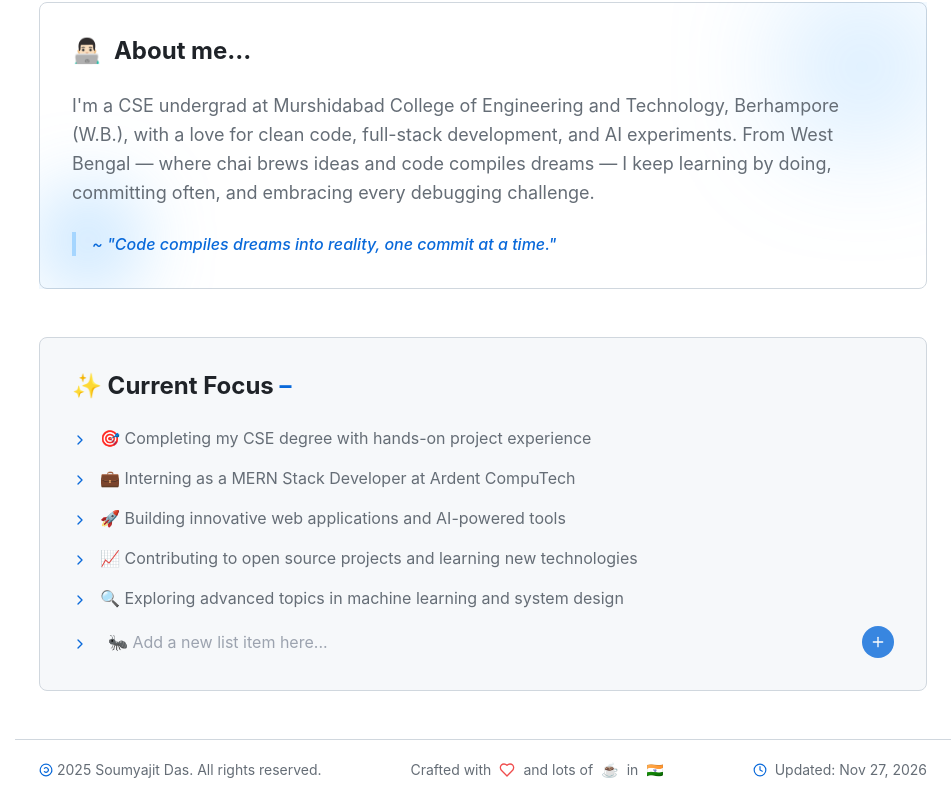
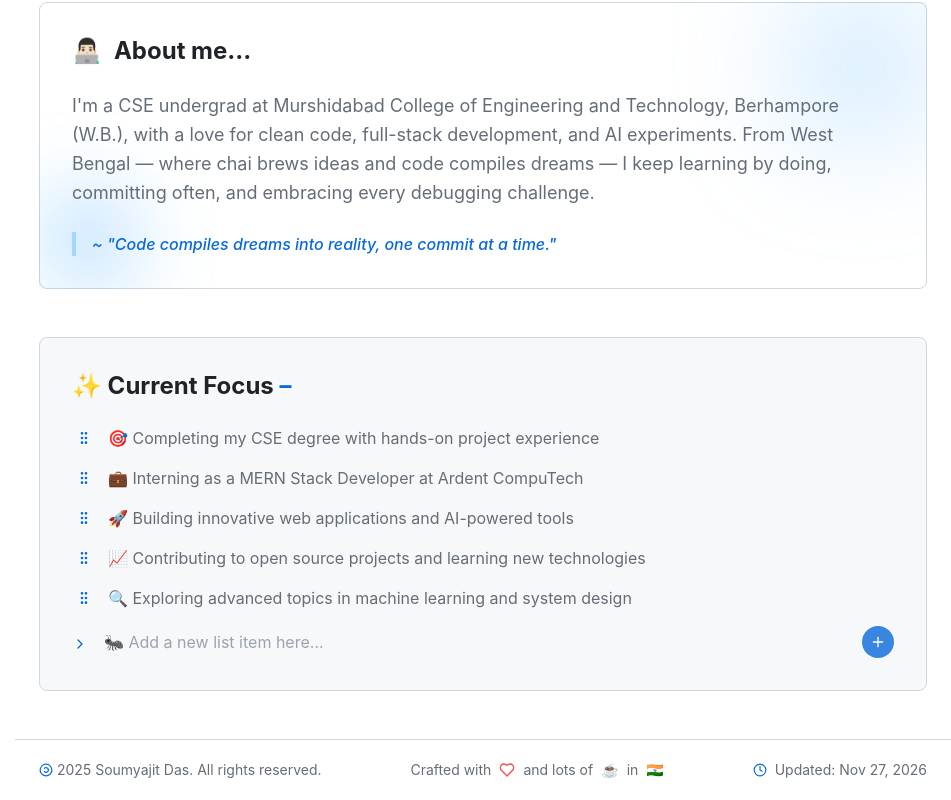
Before and after one commit to soumyajiitdas/soumyajiitdas.github.io, a React (Vite) app: page / in a window 1280 px wide. Shown: the part 1191-1991 px from the top of the page, without its empty margins (329-1280 px from the left). Built offline with nearby package versions, Linux system fonts and the light colour scheme.

Commit message:
feat: now current focus section list items are draggable

```diff
--- a/package.json
+++ b/package.json
@@ -4,6 +4,7 @@
     "private": true,
     "homepage": "https://soumyajiitdas.github.io/",
     "dependencies": {
+        "@dnd-kit/core": "^6.3.1",
         "@hookform/resolvers": "^5.0.1",
         "@radix-ui/react-accordion": "^1.2.8",
         "@radix-ui/react-alert-dialog": "^1.1.11",
--- a/src/pages/About.jsx
+++ b/src/pages/About.jsx
@@ -1,9 +1,71 @@
 import React, { useState, useEffect } from 'react';
 import { aboutMe, typewriterTexts } from '../data/data';
-import { ChevronRight, Download, ExternalLink, Coffee, GitBranch, Brain, FileJson, Pencil, Trash2, Plus, Save, X } from 'lucide-react';
+import { ChevronRight, Download, ExternalLink, Coffee, GitBranch, Brain, FileJson, Pencil, Trash2, Plus, Save, X, GripVertical } from 'lucide-react';
 import { useNavigate } from 'react-router-dom';
+import { DndContext, MouseSensor, TouchSensor, useSensor, useSensors, closestCenter, useDraggable, useDroppable } from '@dnd-kit/core';
 import profileImg from '/assets/profileImg.webp';
 import myResume from "/assets/Sample_Resume.pdf";
+
+// Simple helper to move array elements
+const arrayMove = (array, from, to) => {
+    const arr = [...array];
+    const [item] = arr.splice(from, 1);
+    arr.splice(to, 0, item);
+    return arr;
+};
+
+// Generate a reasonably unique id without extra deps
+const genId = () => `${Date.now()}-${Math.random().toString(36).slice(2, 9)}`;
+
+// Normalize any persisted value to [{id, text}] shape
+const normalizeFocusList = (value, fallbackStrings) => {
+    const toObjects = (list) => list.map((text) => ({ id: genId(), text }));
+
+    if (!value) return toObjects(fallbackStrings);
+    try {
+        const parsed = typeof value === 'string' ? JSON.parse(value) : value;
+        if (Array.isArray(parsed)) {
+            if (parsed.length === 0) return toObjects(fallbackStrings);
+            if (typeof parsed[0] === 'string') return toObjects(parsed);
+            if (parsed[0] && typeof parsed[0] === 'object' && 'text' in parsed[0]) return parsed;
+        }
+        return toObjects(fallbackStrings);
+    } catch (e) {
+        return toObjects(fallbackStrings);
+    }
+};
+
+const FocusItem = ({ item, index, children, isEditing }) => {
+    // Make each item both draggable and a drop target
+    const { attributes, listeners, setNodeRef: setDragRef, transform, isDragging } = useDraggable({ id: item.id });
+    // Limit dragging to the handle only by attaching listeners to a handle element later
+    const handleProps = { ...attributes, ...listeners };
+    const { setNodeRef: setDropRef } = useDroppable({ id: item.id });
+
+    const style = transform ? { transform: `translate3d(${transform.x}px, ${transform.y}px, 0)`, zIndex: 5 } : undefined;
+
+    return (
+        <li
+            key={item.id}
+            ref={(node) => {
+                setDragRef(node);
+                setDropRef(node);
+            }}
+            style={style}
+            className={`group flex items-center gap-3 rounded-md ${isDragging ? 'ring-1 ring-primary/40 bg-background-subtle' : ''} ${isEditing ? 'bg-background-subtle' : ''}`}
+        >
+            <button
+                type="button"
+                aria-label="Drag item"
+                className="p-1 text-muted hover:text-default rounded cursor-grab active:cursor-grabbing focus:outline-none focus:ring-1 focus:ring-primary/40"
+                {...handleProps}
+            >
+                <GripVertical size={16} className='text-primary' />
+            </button>
+            {children}
+        </li>
+    );
+};
 
 const About = () => {
     const navigate = useNavigate();
@@ -19,15 +81,17 @@ const About = () => {
         "🔍 Exploring advanced topics in machine learning and system design"
     ];
 
+    // Load from localStorage and normalize
     const [focusList, setFocusList] = useState(() => {
         const savedList = localStorage.getItem('focusList');
-        const parsedList = savedList ? JSON.parse(savedList) : null;
-        return parsedList && parsedList.length > 0 ? parsedList : defaultFocusList;
+        return normalizeFocusList(savedList ? JSON.parse(savedList) : null, defaultFocusList);
     });
+
     const [newItem, setNewItem] = useState('');
     const [editingIndex, setEditingIndex] = useState(null);
     const [editedItem, setEditedItem] = useState('');
 
+    // Persist to localStorage on changes
     useEffect(() => {
         localStorage.setItem('focusList', JSON.stringify(focusList));
     }, [focusList]);
@@ -74,7 +138,7 @@ const About = () => {
 
     const handleAddItem = () => {
         if (newItem.trim() !== '') {
-            setFocusList([...focusList, newItem.trim()]);
+            setFocusList([...focusList, { id: genId(), text: newItem.trim() }]);
             setNewItem('');
         }
     };
@@ -82,22 +146,48 @@ const About = () => {
     const handleDeleteItem = (index) => {
         const updatedList = focusList.filter((_, i) => i !== index);
         setFocusList(updatedList);
+        if (editingIndex === index) setEditingIndex(null);
     };
 
     const handleEditItem = (index) => {
         setEditingIndex(index);
-        setEditedItem(focusList[index]);
+        setEditedItem(focusList[index].text);
     };
 
     const handleSaveItem = (index) => {
         const updatedList = [...focusList];
-        updatedList[index] = editedItem.trim();
+        updatedList[index] = { ...updatedList[index], text: editedItem.trim() };
         setFocusList(updatedList);
         setEditingIndex(null);
     };
 
     const handleCancelEdit = () => {
         setEditingIndex(null);
+    };
+
+    // DnD-kit sensors
+    const sensors = useSensors(
+        useSensor(MouseSensor, { activationConstraint: { distance: 5 } }),
+        useSensor(TouchSensor, { activationConstraint: { delay: 150, tolerance: 5 } })
+    );
+
+    const handleDragEnd = (event) => {
+        const { active, over } = event;
+        if (!over || active.id === over.id) return;
+        const oldIndex = focusList.findIndex((i) => i.id === active.id);
+        const newIndex = focusList.findIndex((i) => i.id === over.id);
+        if (oldIndex === -1 || newIndex === -1) return;
+        const newList = arrayMove(focusList, oldIndex, newIndex);
+        setFocusList(newList);
+
+        // Keep editingIndex pointing to the same item after reorder
+        if (editingIndex !== null) {
+            const editingId = focusList[editingIndex]?.id;
+            if (editingId) {
+                const idx = newList.findIndex((i) => i.id === editingId);
+                setEditingIndex(idx === -1 ? null : idx);
+            }
+        }
     };
 
     return (
@@ -148,7 +238,7 @@ const About = () => {
                         <div className="absolute w-6 h-6 border-b-2 border-r-2 -bottom-2 -right-2 border-accent opacity-70 group-hover:opacity-100 animate-pulse" aria-hidden="true"></div>
                         <div className="absolute inset-0 border-2 border-dashed rounded-lg opacity-25 border-border animate-spin" style={{ animationDuration: '20s' }} aria-hidden="true"></div>
                         <div className="absolute px-2 py-1 font-mono text-xs border rounded -top-8 -left-5 text-accent bg-background opacity-70 group-hover:opacity-100 border-accent/20" aria-hidden="true">
-                            &lt;dev/&gt;
+                            {"<dev/>"}
                         </div>
                         <div className="absolute px-2 py-1 font-mono text-xs border rounded -bottom-8 -right-5 text-foreground bg-background-subtle border-accent/20 opacity-70 group-hover:opacity-100" aria-hidden="true">
                             ✨ <span className="text-primary">Asp. SDE</span>
@@ -252,57 +342,57 @@ const About = () => {
             </section>
 
             {/* Current Focus */}
-            <section className="p-8 border rounded-lg bg-canvas-subtle border-default" aria-labelledby="current-focus-heading">
+            <section className="p-6 sm:p-8 border rounded-lg bg-canvas-subtle border-default" aria-labelledby="current-focus-heading">
                 <h2 id="current-focus-heading" aria-level="2" className="mb-6 text-2xl font-bold text-default">✨ Current Focus <span className='text-primary'>–</span></h2>
 
+                <DndContext sensors={sensors} collisionDetection={closestCenter} onDragEnd={handleDragEnd}>
                     <ul className="space-y-4">
                         {focusList.map((item, index) => (
-                        <li key={index} className="group flex items-center gap-3">
+                            <FocusItem key={item.id} item={item} index={index} isEditing={editingIndex === index}>
                                 <div className="flex items-center flex-grow gap-3">
                                     {editingIndex === index ? (
                                         <>
-                                        <ChevronRight size={16} className="flex-shrink-0 mt-1 text-primary" aria-hidden="true" />
                                             <input
                                                 type="text"
                                                 value={editedItem}
                                                 onChange={(e) => setEditedItem(e.target.value)}
-                                            aria-label={`Edit focus item: ${item}`}
+                                                aria-label={`Edit focus item: ${item.text}`}
                                                 className="flex-grow px-2 py-1 rounded bg-transparent text-default"
                                             />
                                         </>
                                     ) : (
                                         <>
-                                        <ChevronRight size={16} className="flex-shrink-0 mt-1 text-primary" aria-hidden="true" />
-                                        <span className="text-muted">{item}</span>
+                                            <span className="text-muted">{item.text}</span>
                                         </>
                                     )}
                                 </div>
-                            <div className="group flex gap-4 ml-auto">
+                                <div className="group flex  gap-3 sm:gap-4 ml-auto">
                                     {editingIndex === index ? (
                                         <>
-                                        <button onClick={() => handleSaveItem(index)} aria-label={`Save changes for item: ${item}`} className="text-green-500 hover:text-green-400 opacity-0 group-hover:opacity-80 group-hover:dark:opacity-50">
+                                            <button onClick={() => handleSaveItem(index)} aria-label={`Save changes for item: ${item.text}`} className="text-green-500 hover:text-green-400 opacity-0 group-hover:opacity-80 group-hover:dark:opacity-50">
                                                 <Save size={15} />
                                             </button>
-                                        <button onClick={() => handleCancelEdit()} aria-label={`Cancel editing item: ${item}`} className="text-red-500 hover:text-red-400 opacity-0 group-hover:opacity-80 group-hover:dark:opacity-50">
+                                            <button onClick={() => handleCancelEdit()} aria-label={`Cancel editing item: ${item.text}`} className="text-red-500 hover:text-red-400 opacity-0 group-hover:opacity-80 group-hover:dark:opacity-50">
                                                 <X size={16} />
                                             </button>
                                         </>
                                     ) : (
                                         <>
-                                        <button onClick={() => handleEditItem(index)} aria-label={`Edit item: ${item}`} className="text-blue-500 hover:text-blue-400 opacity-0 group-hover:opacity-80 group-hover:dark:opacity-50">
+                                            <button onClick={() => handleEditItem(index)} aria-label={`Edit item: ${item.text}`} className="text-blue-500 hover:text-blue-400 opacity-0 group-hover:opacity-80 group-hover:dark:opacity-50">
                                                 <Pencil size={15} />
                                             </button>
-                                        <button onClick={() => handleDeleteItem(index)} aria-label={`Delete item: ${item}`} className="text-red-500 hover:text-red-400 opacity-0 group-hover:opacity-80 group-hover:dark:opacity-50">
+                                            <button onClick={() => handleDeleteItem(index)} aria-label={`Delete item: ${item.text}`} className="text-red-500 hover:text-red-400 opacity-0 group-hover:opacity-80 group-hover:dark:opacity-50">
                                                 <Trash2 size={15} />
                                             </button>
                                         </>
                                     )}
                                 </div>
-                        </li>
+                            </FocusItem>
                         ))}
                     </ul>
+                </DndContext>
 
-                <div className="flex items-center gap-3 mt-4">
+                <div className="flex items-center gap-2 mt-4">
                     <ChevronRight size={16} className="flex-shrink-0 mt-1 text-primary" aria-hidden="true" />
                     <input
                         type="text"
```
Also changed, not shown: 7 other files (tests, documents, lock files or other folders). Lines whose indentation alone changed are shown as unchanged.
